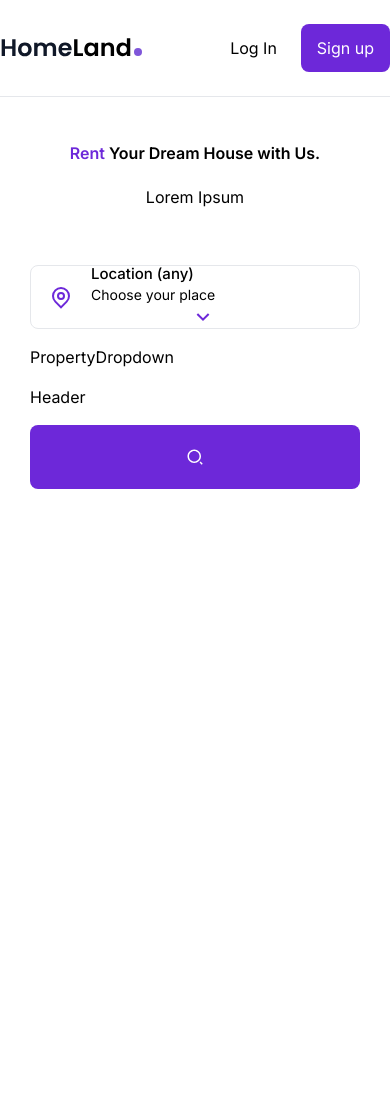
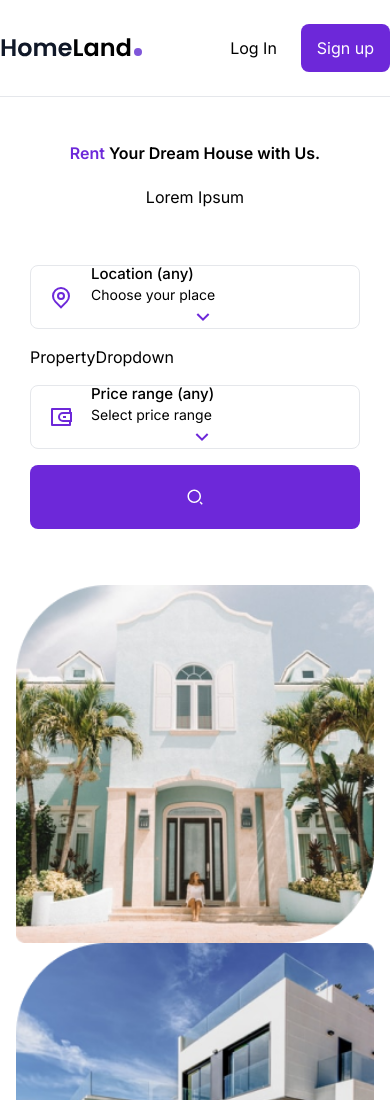
Before and after one commit to xGiova/realtor-new-frontend, a Next.js app: page / in a window 390 px wide. Shown: the top 1100 px of the page. Built offline with nearby package versions, Linux system fonts and the light colour scheme.

Commit message:
forth commit

```diff
--- a/app/HomeContent.tsx
+++ /dev/null
@@ -1,10 +0,0 @@
-"use client";
-import {ReactElement} from "react";
-import Banner from "../components/Banner";
-const HomeContent = (): ReactElement => {
-    return (<div className='min-h-[1800px]'>
-        <Banner/>
-    </div>)
-};
-
-export default HomeContent;
--- /dev/null
+++ b/components/HomeContent.tsx
@@ -0,0 +1,15 @@
+"use client";
+import { ReactElement } from "react";
+import Banner from "./Banner";
+import HouseList from "./HouseList";
+
+const HomeContent = (): ReactElement => {
+  return (
+    <div className="min-h-[1800px]">
+      <Banner />
+      <HouseList />
+    </div>
+  );
+};
+
+export default HomeContent;
--- a/components/House.tsx
+++ b/components/House.tsx
@@ -1,9 +1,18 @@
 "use client";
 
-import {ReactElement} from "react";
+import { ReactElement } from "react";
+import Image from "next/image";
+import { BiBed, BiBath, BiArea } from "react-icons/bi";
+import { HouseDataInterface } from "../interfaces";
 
-const House = (): ReactElement => {
-    return <div> Banner </div>
+const House = ({ house }: any): ReactElement => {
+  const { image, type, country, address, bedrooms, bathrooms, surface, price } =
+    house;
+  return (
+    <div>
+      <Image src={image} alt="House Image" height={705} width={646} />
+    </div>
+  );
 };
 
 export default House;
--- a/components/HouseContext.tsx
+++ b/components/HouseContext.tsx
@@ -15,7 +15,7 @@ const HouseContextProvider = ({ children }: any): ReactElement => {
   const [country, setCountry] = useState("Location (any)");
   const [countries, setCountries] = useState<string[]>([]);
   const [property, setProperty] = useState("Property type (any)");
-  const [properties, setProperties] = useState([]);
+  const [properties, setProperties] = useState<string[]>([]);
   const [price, setPrice] = useState("Price range (any)");
   const [loading, setLoading] = useState(false);
 
@@ -27,6 +27,22 @@ const HouseContextProvider = ({ children }: any): ReactElement => {
     console.log({ uniqueCountries });
     setCountries(uniqueCountries);
   }, []);
+
+  useEffect(() => {
+    const allProperties = houses.map((house) => house.type);
+
+    console.log({ allProperties });
+
+    const uniqueProperties: string[] = Array.from(new Set(allProperties));
+
+    console.log({ uniqueProperties });
+
+    setProperties(uniqueProperties);
+  }, []);
+
+  const handleClick = () => {
+    console.log("clicked");
+  };
 
   return (
     <HouseContext.Provider
@@ -41,6 +57,7 @@ const HouseContextProvider = ({ children }: any): ReactElement => {
         setPrice,
         houses,
         loading,
+        handleClick,
       }}
     >
       {" "}
--- a/components/HouseList.tsx
+++ b/components/HouseList.tsx
@@ -1,9 +1,37 @@
 "use client";
 
-import {ReactElement} from "react";
+import React, {ReactElement, useContext} from "react";
+
+import { HouseContext } from "./HouseContext";
+
+import House from "./House";
+
+import Link from 'next/link';
+
+import { ImSpinner2 } from 'react-icons/im';
 
 const HouseList = (): ReactElement => {
-    return <div>HouseList</div>
+    const { houses, loading } = useContext(HouseContext);
+
+    console.log(houses);
+
+    return(
+        <section className="mb-20">
+            <div className="container mx-auto px-4">
+                <div>
+                    {houses.map((house, index) => {
+                        return (
+                            <Link href={`/property/${house.id}`} key={index}
+                            >
+                                <House house={house}/>
+                            </Link>
+                        )
+                    })}
+                </div>
+            </div>
+
+        </section>
+    );
 };
 
 export default HouseList;
--- a/components/PriceRangeDropdown.tsx
+++ b/components/PriceRangeDropdown.tsx
@@ -1,8 +1,78 @@
 "use client";
-import React, {ReactElement} from 'react';
+import React, {ReactElement, useContext, useState} from 'react';
+import { RiWallet3Line , RiArrowDownSLine, RiArrowUpSLine } from "react-icons/ri";
+import { Menu } from "@headlessui/react";
+import { HouseContext } from "./HouseContext";
+import { HouseContextInterface } from "../interfaces";
 
 const PriceRangeDropdown = (): ReactElement => {
-    return <div>Header</div>
-}
+    const { price, setPrice }: Partial<HouseContextInterface> =
+      useContext(HouseContext);
 
-export default PriceRangeDropdown;
+    const [isOpen, setIsOpen] = useState(false);
+
+    const prices = [
+        {
+            value: "Price range (any)",
+        },
+        {
+            value: "100000 - 130000",
+        },
+        {
+            value: "160000 - 190000",
+        },
+        {
+            value: "190000 - 220000",
+        },
+        {
+            value: "10000 - 30000",
+        },
+        {
+            value: "30000 - 40000",
+        },
+    ]
+
+    return (
+      <Menu as="div" className="dropdown relative">
+        <Menu.Button
+          onClick={() => setIsOpen(!isOpen)}
+          className="dropdown-btn w-full
+              text-left"
+        >
+          <RiWallet3Line className="dropdown-icon-primary" />
+          <div>
+            <div
+              className="text-[15px] font-medium
+                      leading-tight"
+            >
+              {price}
+            </div>
+            <div className="text-[14px]">Select price range</div>
+            {isOpen ? (
+              <RiArrowUpSLine className="dropdown-icon-secondary" />
+            ) : (
+              <RiArrowDownSLine className="dropdown-icon-secondary" />
+            )}
+          </div>
+        </Menu.Button>
+
+        <Menu.Items className="dropdown-menu">
+          {prices.map((price, index) => {
+            return (
+              <Menu.Item
+                onClick={() => setPrice(price.value)}
+                className="cursor-pointer
+                              hover:text-violet-700 transition"
+                as="li"
+                key={index}
+              >
+                {price.value}
+              </Menu.Item>
+            );
+          })}
+        </Menu.Items>
+      </Menu>
+    );
+  };
+
+  export default PriceRangeDropdown;
--- a/components/Search.tsx
+++ b/components/Search.tsx
@@ -8,6 +8,7 @@ import {RiSearch2Line} from 'react-icons/ri';
 import {HouseContext} from "./HouseContext";
 
 const Search = (): ReactElement => {
+     const {handleClick} = useContext(HouseContext);
     return <div className="px-[30px] py-6 max-w-[1170px]
     mx-auto flex flex-col lg:flex-row justify-between gap-4
     lg:gap-x-3 relative lg:-top-4 lg:shadow-2xl bg-white lg:bg-transparent
@@ -15,8 +16,10 @@ const Search = (): ReactElement => {
         <CountryDropdown/>
         <PropertyDropdown/>
         <PriceRangeDropdown/>
-        <button className="bg-violet-700 hover:bg-violet-800 transition w-full lg:max-w-[162px]
-        h-16 rounded-lg flex justify-center items-center text-white text-lg">
+        <button
+            onClick={() => handleClick()}
+            className="bg-violet-700 hover:bg-violet-800 transition w-full lg:max-w-[162px]
+            h-16 rounded-lg flex justify-center items-center text-white text-lg">
             <RiSearch2Line/>
         </button>
     </div>
--- a/interfaces/HouseContextInterface.ts
+++ b/interfaces/HouseContextInterface.ts
@@ -11,4 +11,5 @@ export interface HouseContextInterface {
     properties: string[];
     price: string;
     setPrice: (price: string) => void;
+    handleClick: () => void;
 };
```
Also changed, not shown: app/page.tsx (+11 -11 lines), components/index.ts (added).
